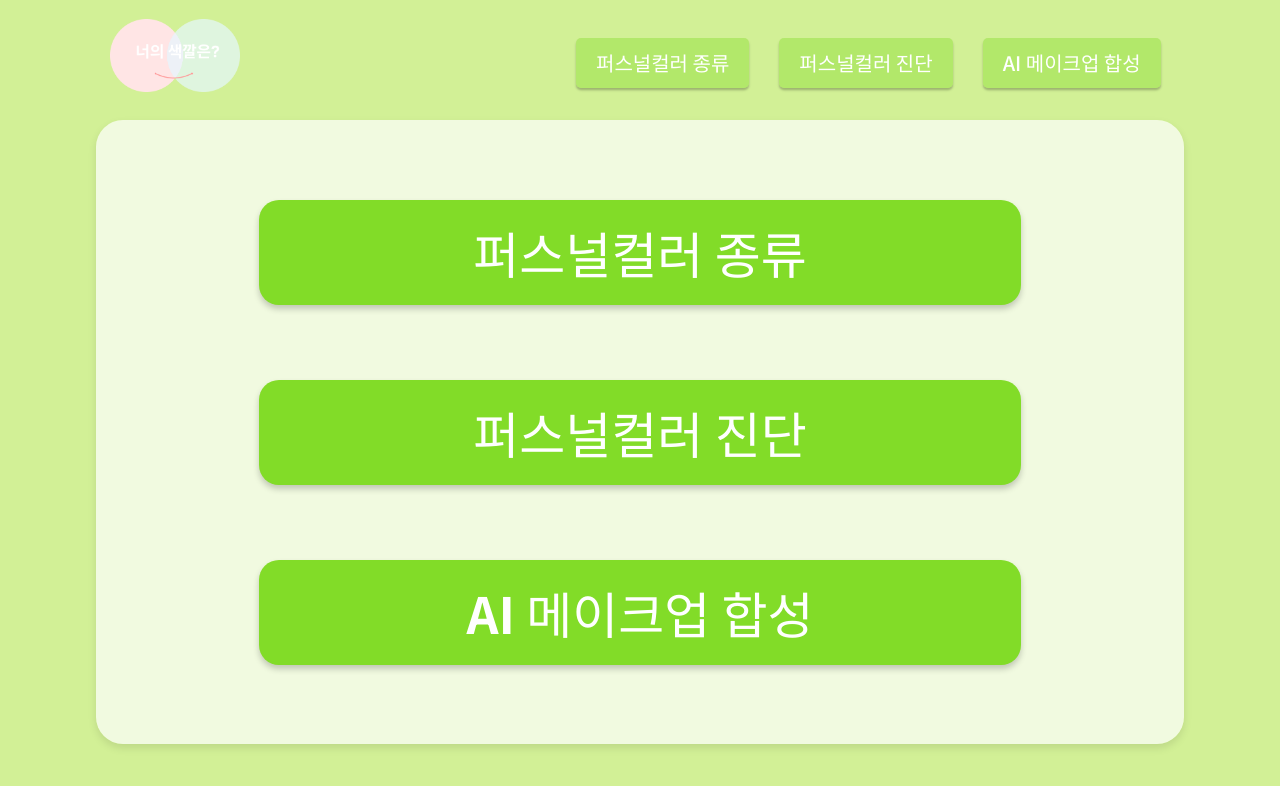
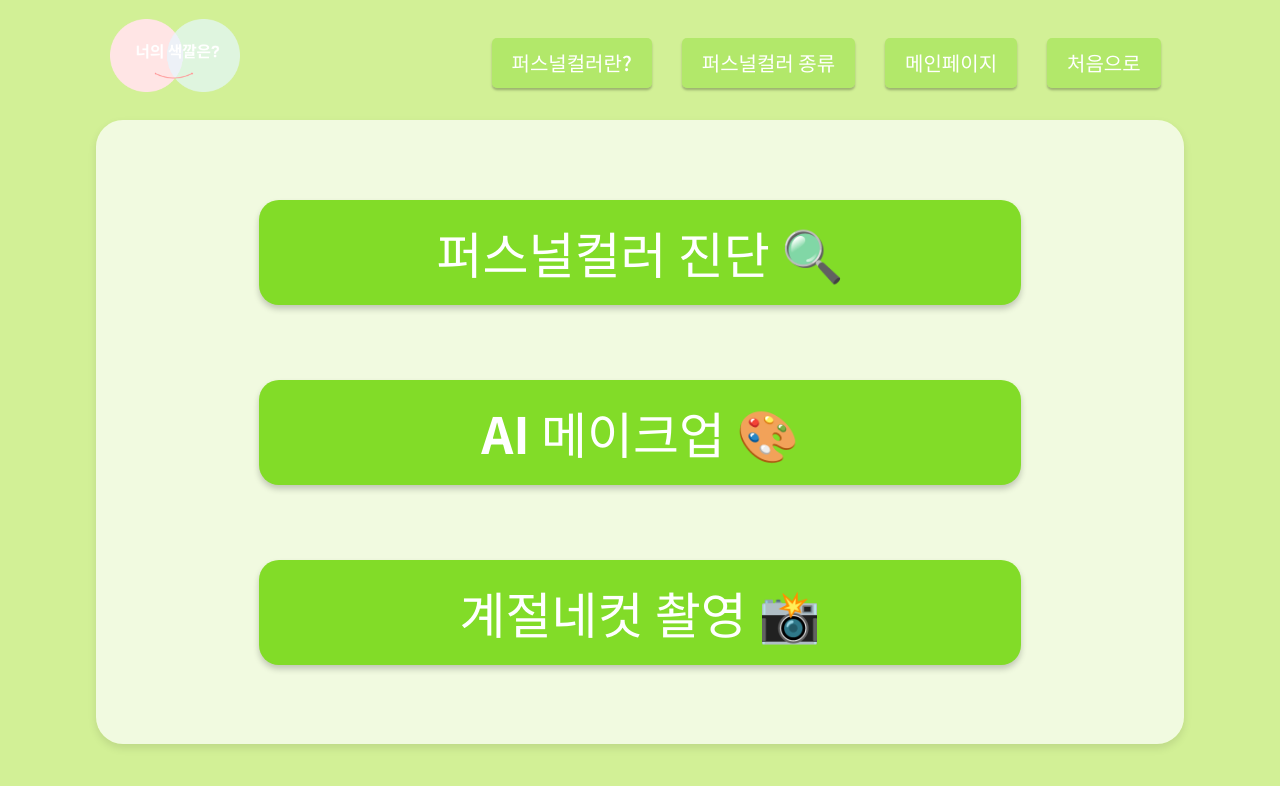
Before and after one commit to dajeong-kimm/what-is-your-color, a React (Vite) app in the folder frontend/yourcolors/: page /mainpage in a window 1280 px wide. Shown: the top 786 px of the page. Built offline with nearby package versions, Linux system fonts and the light colour scheme; no server answers.

Commit message:
fix:mainpage수정

```diff
--- a/frontend/yourcolors/src/button/top/TopBar.jsx
+++ b/frontend/yourcolors/src/button/top/TopBar.jsx
@@ -26,9 +26,10 @@ const Topbar = () => {
 
   // 버튼 정보 배열
   const buttons = [
+    { to: '/choice', label: '퍼스널컬러란?', name: 'mean' },
     { to: '/personalcolors', label: '퍼스널컬러 종류', name: 'personalcolor' },
-    { to: '/choice', label: '퍼스널컬러 진단', name: 'diagnosis' },
-    { to: '/makeup', label: 'AI 메이크업 합성', name: 'makeup' },
+    { to: '/mainpage', label: '메인페이지', name: 'main' },
+    { to: '/', label: '처음으로', name: 'start' },
   ];
 
   return (
--- a/frontend/yourcolors/src/features/start/MainPage.jsx
+++ b/frontend/yourcolors/src/features/start/MainPage.jsx
@@ -30,9 +30,9 @@ useEffect(() => {
       <Topbar />
       <Largemain>
         <div className="main-button-container">
-          <MainButton text="퍼스널컬러 종류" onClick={() => navigate("/personalcolors")} />
-          <MainButton text="퍼스널컬러 진단" onClick={() => navigate("/choice")} />
-          <MainButton text="AI 메이크업 합성" onClick={() => navigate("/makeup")} />
+          <MainButton text="퍼스널컬러 진단 🔍 " onClick={() => navigate("/choice")} />
+          <MainButton text="AI 메이크업 🎨" onClick={() => navigate("/makeup")} />
+          <MainButton text="계절네컷 촬영 📸" onClick={() => navigate("/personalcolors")} />
         </div>
       </Largemain>
     </Background>
```
